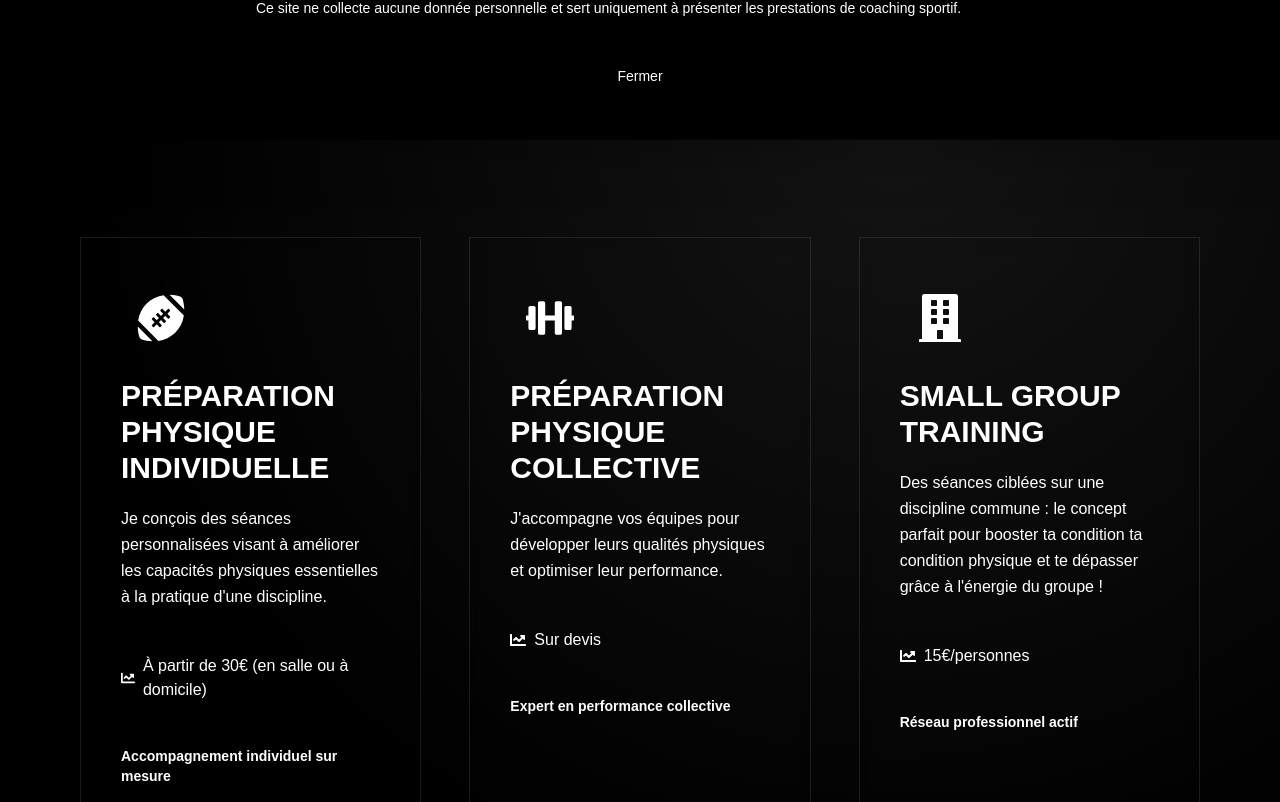
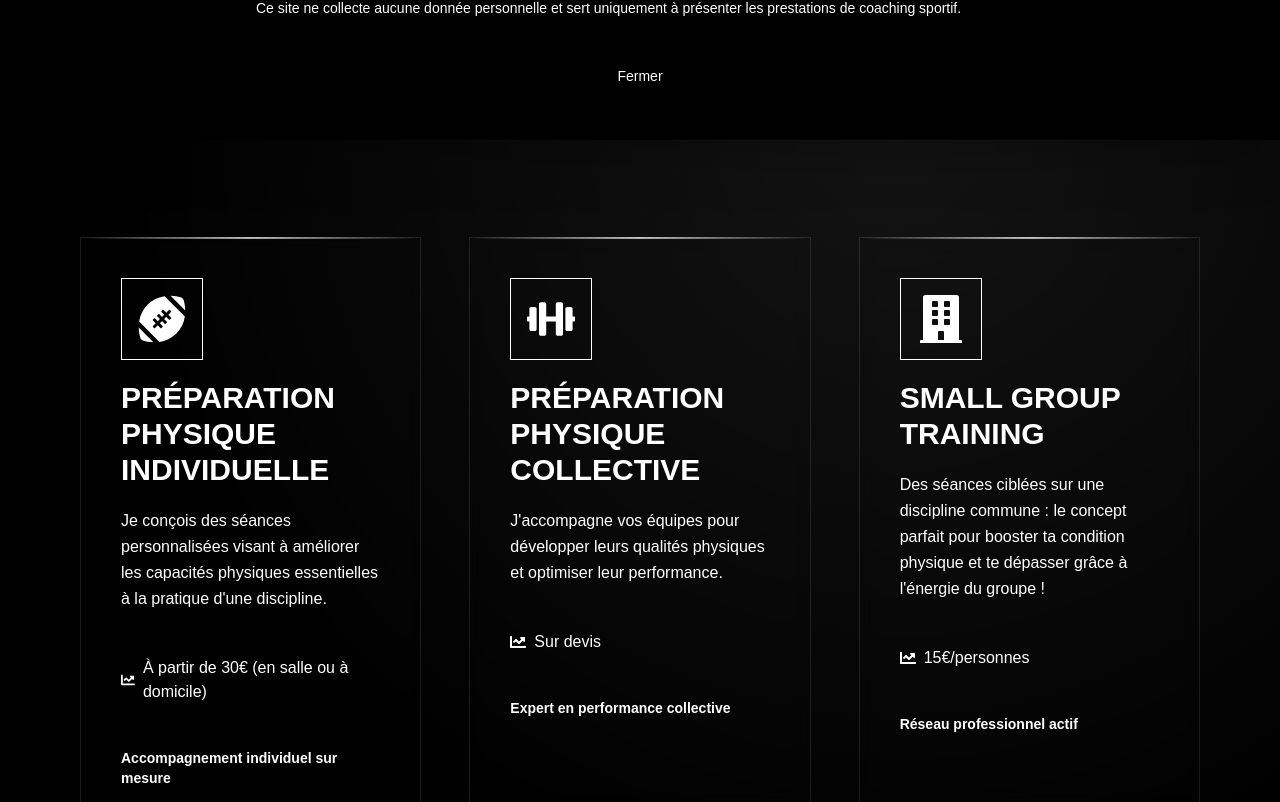
Before and after one commit to GumSurf/ag-coaching, a React (Vite) app: page / in a window 1280 px wide. Shown: the part 927-1729 px from the top of the page. Built offline with nearby package versions, Linux system fonts and the light colour scheme.

Commit message:
Edit: styliser

```diff
--- a/src/components/Services.jsx
+++ b/src/components/Services.jsx
@@ -15,8 +15,7 @@ const activities = [
     title: "PRÉPARATION PHYSIQUE INDIVIDUELLE",
     icon: <FaFootballBall />,
     desc: "Je conçois des séances personnalisées visant à améliorer les capacités physiques essentielles à la pratique d'une discipline.",
-    features: [
-      "À partir de 30€ (en salle ou à domicile)"],
+    features: ["À partir de 30€ (en salle ou à domicile)"],
     highlight: "Accompagnement individuel sur mesure",
   },
   {
@@ -29,7 +28,7 @@ const activities = [
   {
     title: "SMALL GROUP TRAINING",
     icon: <FaBuilding />,
-    desc: "Des séances ciblées sur une discipline commune : le concept parfait pour booster ta condition ta condition physique et te dépasser grâce à l'énergie du groupe !",
+    desc: "Des séances ciblées sur une discipline commune : le concept parfait pour booster ta condition physique et te dépasser grâce à l'énergie du groupe !",
     features: ["15€/personnes"],
     highlight: "Réseau professionnel actif",
   },
@@ -41,7 +40,7 @@ export default function Services() {
       id="services"
       className="relative overflow-hidden py-32 bg-(--color-text) text-(--color-background)"
     >
-      <div className="absolute inset-0 bg-[radial-gradient(circle_at_70%_20%,rgba(255,255,255,0.08),transparent_60%)]"></div>
+      <div className="absolute inset-0 bg-[radial-gradient(circle_at_70%_20%,rgba(255,255,255,0.08),transparent_60%)]" />
 
       <div className="container mx-auto px-6 md:px-12 lg:px-20 relative z-10">
         <motion.div
@@ -51,10 +50,11 @@ export default function Services() {
           viewport={{ once: true }}
           className="text-center max-w-3xl mx-auto mb-24"
         >
-          <h2 className="text-5xl md:text-6xl font-extrabold bg-linear-to-r from-(--color-background)] to-white bg-clip-text text-(--color-background) mb-6">
+          <h2 className="text-5xl md:text-6xl font-extrabold bg-linear-to-r from-(--color-background) to-white bg-clip-text text-transparent mb-6">
             MES SERVICES
           </h2>
-          <p className="text-lg md:text-xl (--color-text)/70">
+
+          <p className="text-lg md:text-xl text-(--color-background)/0.7">
             Coaching individuel, collectif ou professionnel — chaque programme est conçu pour
             maximiser votre potentiel.
           </p>
@@ -68,12 +68,14 @@ export default function Services() {
               whileInView={{ opacity: 1, y: 0 }}
               transition={{ duration: 0.6, delay: index * 0.2 }}
               viewport={{ once: true }}
-              className="group relative (--color-background)/5 backdrop-blur-sm border border-white/10 p-10 hover:(--color-background)/10 hover:-translate-y-2 transition-all duration-500"
+              className="group relative bg-(--color-background)/0.05 backdrop-blur border border-white/10 p-10
+                         transition-all duration-500 hover:bg-(--color-background)/0.12
+                         hover:-translate-y-2 hover:shadow-[0_0_20px_rgba(255,255,255,0.20)]"
             >
-              <div className="absolute inset-x-0 -top-px h-0.5 bg-linear-to-r from-transparent via-(--color-primary)] to-transparent opacity-70"></div>
+              <div className="absolute inset-x-0 -top-px h-0.5 bg-linear-to-r from-transparent via-(--color-background) to-transparent opacity-70" />
 
               <div className="flex flex-col items-start gap-5">
-                <div className="p-4 rounded-xl bg-(--color-primary)]/10 text-(--color-primary)] text-4xl group-hover:scale-110 transition-transform">
+                <div className="p-4 border border-(--color-background) bg-(--color-primary)/0.10 text-(--color-background) text-4xl group-hover:scale-110 transition-transform duration-500">
                   {React.cloneElement(activity.icon, { className: "text-5xl" })}
                 </div>
 
@@ -81,27 +83,27 @@ export default function Services() {
                   {activity.title}
                 </h3>
 
-                <p className="(--color-text)/70 leading-relaxed">{activity.desc}</p>
+                <p className="text-(--color-background)/0.7 leading-relaxed">
+                  {activity.desc}
+                </p>
 
-                <ul className="mt-6 space-y-2 (--color-text)/80 text-sm md:text-base">
+                <ul className="mt-6 space-y-3 text-(--color-background)/0.8 text-sm md:text-base">
                   {activity.features.map((feature, i) => (
-                    <li
-                      key={i}
-                      className="flex items-center gap-2 group-hover:(--color-text) transition"
-                    >
-                      <FaChartLine className="text-(--color-primary)]" />
+                    <li key={i} className="flex items-center gap-2">
+                      <FaChartLine className="text-(--color-background)" />
                       {feature}
                     </li>
                   ))}
                 </ul>
 
-                <p className="mt-6 text-sm font-semibold text-(--color-primary)]">
+                <p className="mt-6 text-sm font-semibold text-(--color-background)">
                   {activity.highlight}
                 </p>
               </div>
             </motion.div>
           ))}
         </div>
+
         <motion.div
           initial={{ opacity: 0, scale: 0.95 }}
           whileInView={{ opacity: 1, scale: 1 }}
@@ -111,16 +113,19 @@ export default function Services() {
         >
           <a
             href="#contact"
-            className="relative inline-flex items-center justify-center px-10 py-4 font-semibold text-lg bg-(--color-text) text-(--color-background) transition-all duration-500 group border-1 border-(--color-border)"
+            className="relative inline-flex items-center justify-center px-10 py-4 font-semibold text-lg
+                       bg-(--color-text) text-(--color-background) border border-(--color-border)
+                       transition-all duration-500 group"
           >
             <span
               className="absolute inset-0 scale-0 opacity-0 bg-(--color-background) transition-all duration-500 group-hover:scale-100 group-hover:opacity-100"
             />
-            <span className="relative group-hover:text-(--color-text) z-10">
+            <span className="relative z-10 group-hover:text-(--color-text)">
               Démarrer mon accompagnement
             </span>
           </a>
         </motion.div>
+
         <motion.div
           initial={{ opacity: 0, y: 20 }}
           whileInView={{ opacity: 1, y: 0 }}
@@ -130,9 +135,9 @@ export default function Services() {
         >
           <a
             href="#avis"
-            className="inline-flex items-center gap-2 (--color-text)/70 hover:text-(--color-primary)] transition-all"
+            className="inline-flex items-center gap-2 text-(--color-background)/0.7 hover:text-(--color-background) transition-all"
           >
-            <FaStar className="text-(--color-primary)]" />
+            <FaStar className="text-(--color-background)" />
             Voir les avis clients
           </a>
         </motion.div>
```
